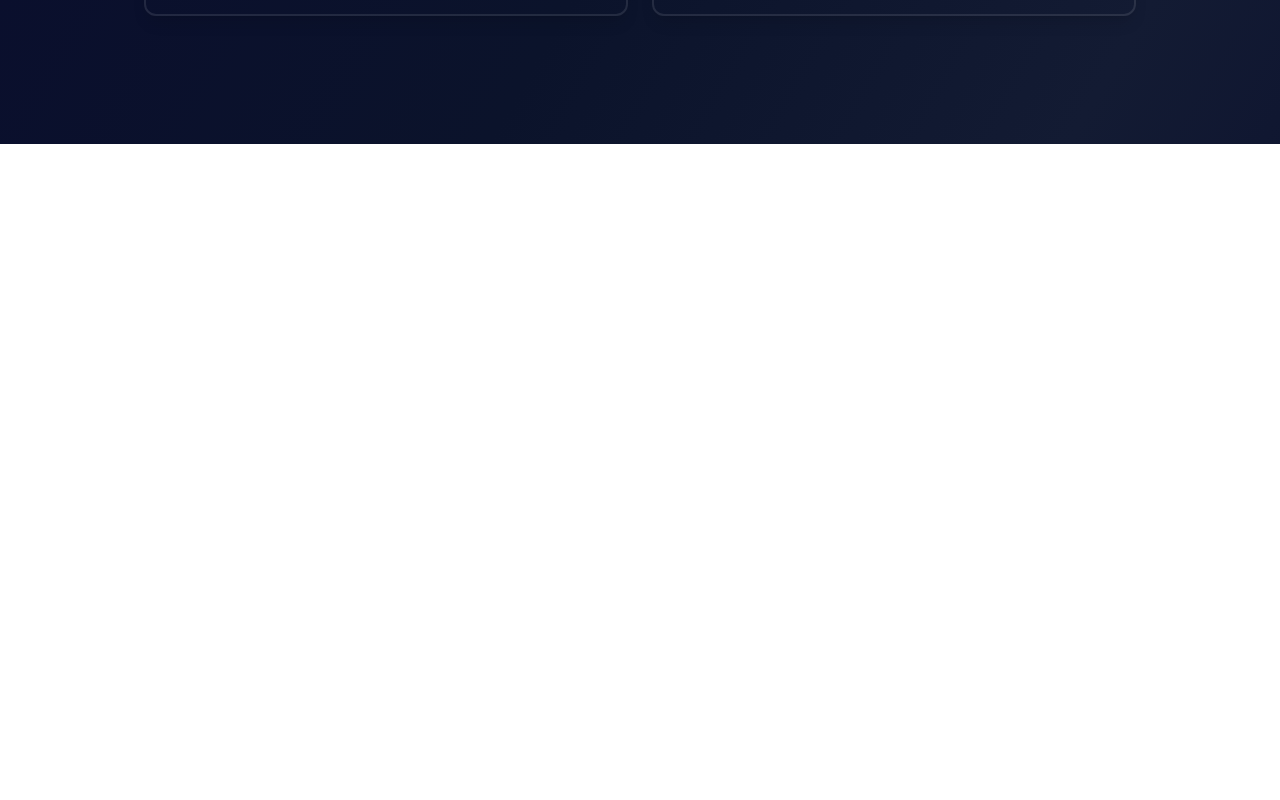
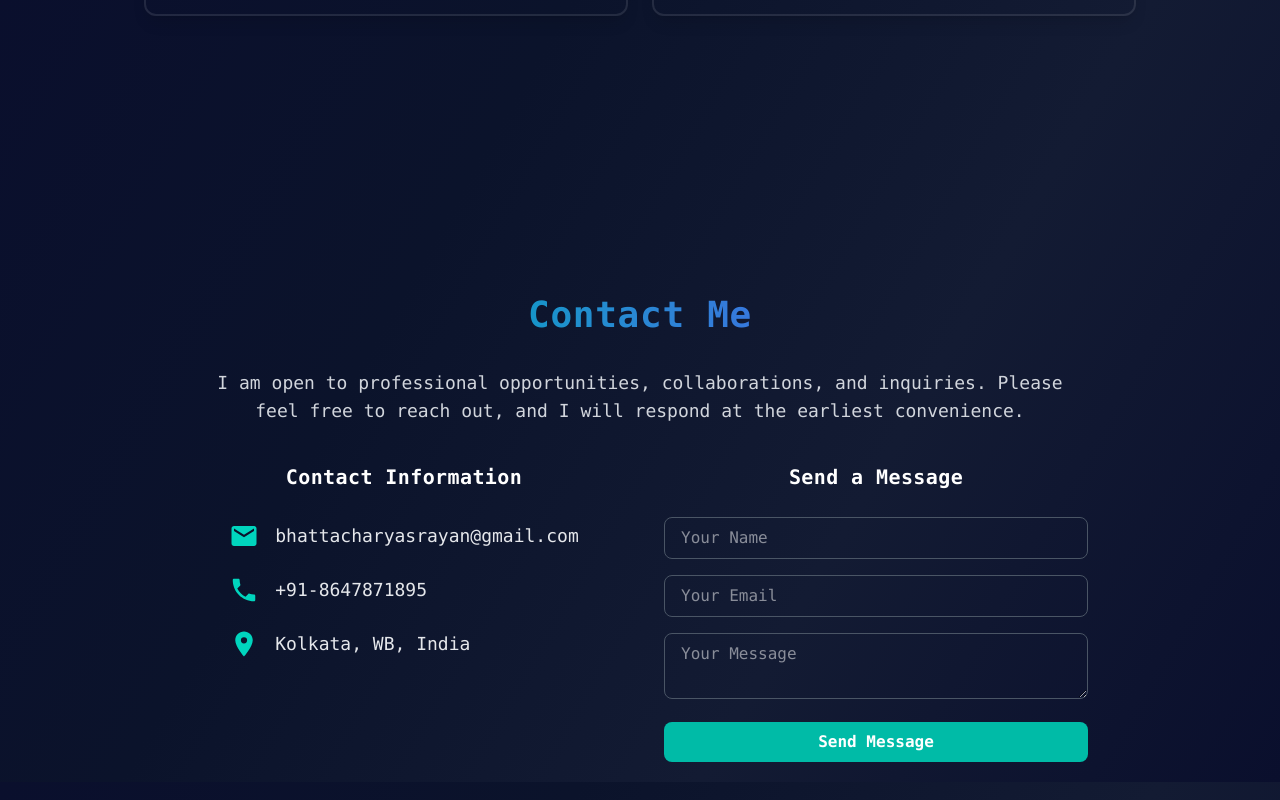
Before and after one commit to SrayanBhattacharya/portfolio-website, a React (Vite) app: page / in a window 1280 px wide. Shown: the part 2418-3218 px from the top of the page. Before the commit the page ends 2562 px from the top, so only its background shows below. Built offline with nearby package versions, Linux system fonts and the light colour scheme.

Commit message:
Contact section done

```diff
--- a/src/App.tsx
+++ b/src/App.tsx
@@ -1,4 +1,5 @@
 import About from "./components/About";
+import Contact from "./components/Contact";
 import Home from "./components/Home";
 import Projects from "./components/Projects";
 import MobileMenu from "./ui/MobileMenu";
@@ -15,6 +16,7 @@ export default function App() {
       <Home />
       <About />
       <Projects />
+      <Contact />
     </>
   );
 }
--- a/src/components/Contact.tsx
+++ b/src/components/Contact.tsx
@@ -0,0 +1,97 @@
+import { MdEmail, MdLocationOn, MdPhone } from "react-icons/md";
+
+export default function Contact() {
+  return (
+    <section
+      id="contact"
+      className="flex min-h-screen items-center justify-center py-20 font-mono"
+    >
+      <div className="mx-auto max-w-6xl px-4">
+        <h2 className="mb-8 bg-gradient-to-r from-teal-500 to-indigo-600 bg-clip-text text-center text-4xl font-extrabold text-transparent">
+          Contact Me
+        </h2>
+
+        <p className="mx-auto mb-10 max-w-4xl text-center text-lg text-gray-300">
+          I am open to professional opportunities, collaborations, and
+          inquiries. Please feel free to reach out, and I will respond at the
+          earliest convenience.
+        </p>
+
+        <div className="grid grid-cols-1 gap-12 md:grid-cols-2">
+          <div className="flex flex-col items-center space-y-8">
+            <h3 className="text-xl font-semibold text-white">
+              Contact Information
+            </h3>
+
+            <div className="space-y-6">
+              <div className="flex items-center gap-4">
+                <MdEmail className="text-3xl text-teal-400" />
+                <p className="text-lg text-gray-200">
+                  bhattacharyasrayan@gmail.com
+                </p>
+              </div>
+
+              <div className="flex items-center gap-4">
+                <MdPhone className="text-3xl text-teal-400" />
+                <p className="text-lg text-gray-200">+91-8647871895</p>
+              </div>
+
+              <div className="flex items-center gap-4">
+                <MdLocationOn className="text-3xl text-teal-400" />
+                <p className="text-lg text-gray-200">Kolkata, WB, India</p>
+              </div>
+            </div>
+          </div>
+          <div className="group mb-8 flex flex-col overflow-hidden">
+            <h3 className="mb-6 flex items-center justify-center text-xl font-semibold text-white">
+              Send a Message
+            </h3>
+            <form className="space-y-4">
+              <div>
+                <label className="mb-1 block text-gray-300"></label>
+                <input
+                  type="text"
+                  id="name"
+                  name="name"
+                  required
+                  className="w-full rounded-lg border border-gray-600 px-4 py-2 text-white focus:border-transparent focus:ring-2 focus:ring-teal-500 focus:ring-offset-0 focus:outline-none"
+                  placeholder="Your Name"
+                />
+              </div>
+
+              <div>
+                <label className="mb-1 block text-gray-300"></label>
+                <input
+                  type="email"
+                  id="email"
+                  name="email"
+                  required
+                  className="w-full rounded-lg border border-gray-600 px-4 py-2 text-white focus:border-transparent focus:ring-2 focus:ring-teal-500 focus:ring-offset-0 focus:outline-none"
+                  placeholder="Your Email"
+                />
+              </div>
+
+              <div>
+                <label className="mb-1 block text-gray-300"></label>
+                <textarea
+                  id="message"
+                  name="message"
+                  required
+                  className="w-full rounded-lg border border-gray-600 px-4 py-2 text-white focus:border-transparent focus:ring-2 focus:ring-teal-500 focus:ring-offset-0 focus:outline-none"
+                  placeholder="Your Message"
+                />
+              </div>
+
+              <button
+                type="submit"
+                className="w-full rounded-lg bg-teal-500 px-4 py-2 font-semibold text-white transition-all duration-300 hover:bg-teal-600"
+              >
+                Send Message
+              </button>
+            </form>
+          </div>
+        </div>
+      </div>
+    </section>
+  );
+}
```
